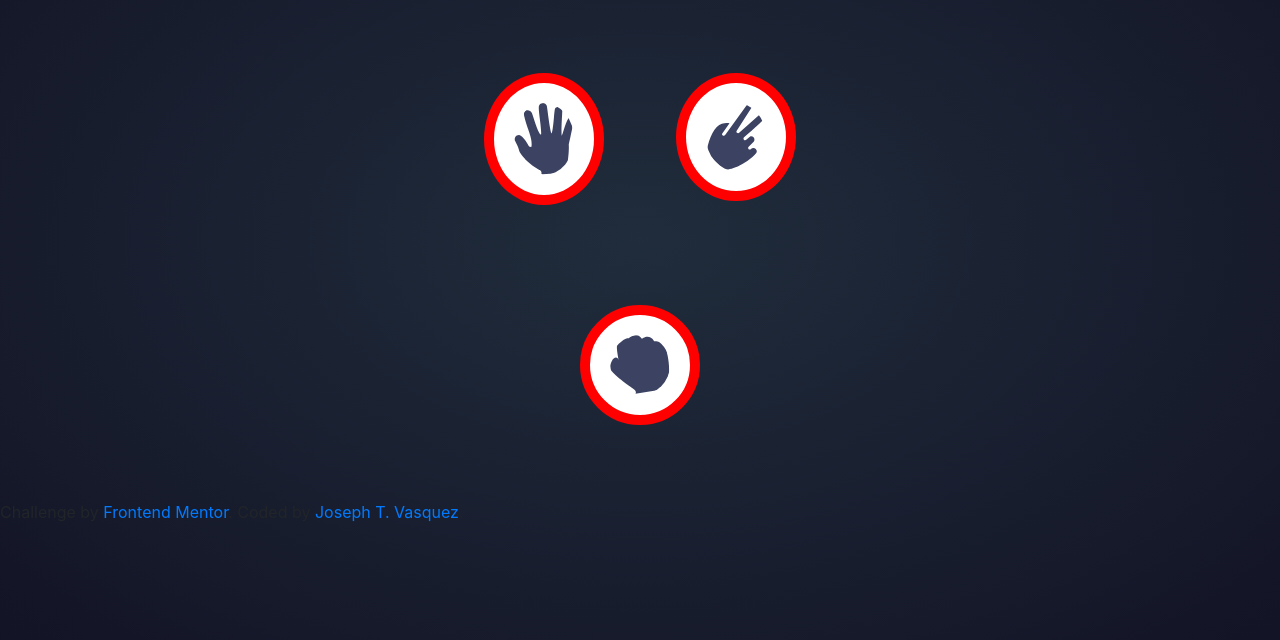
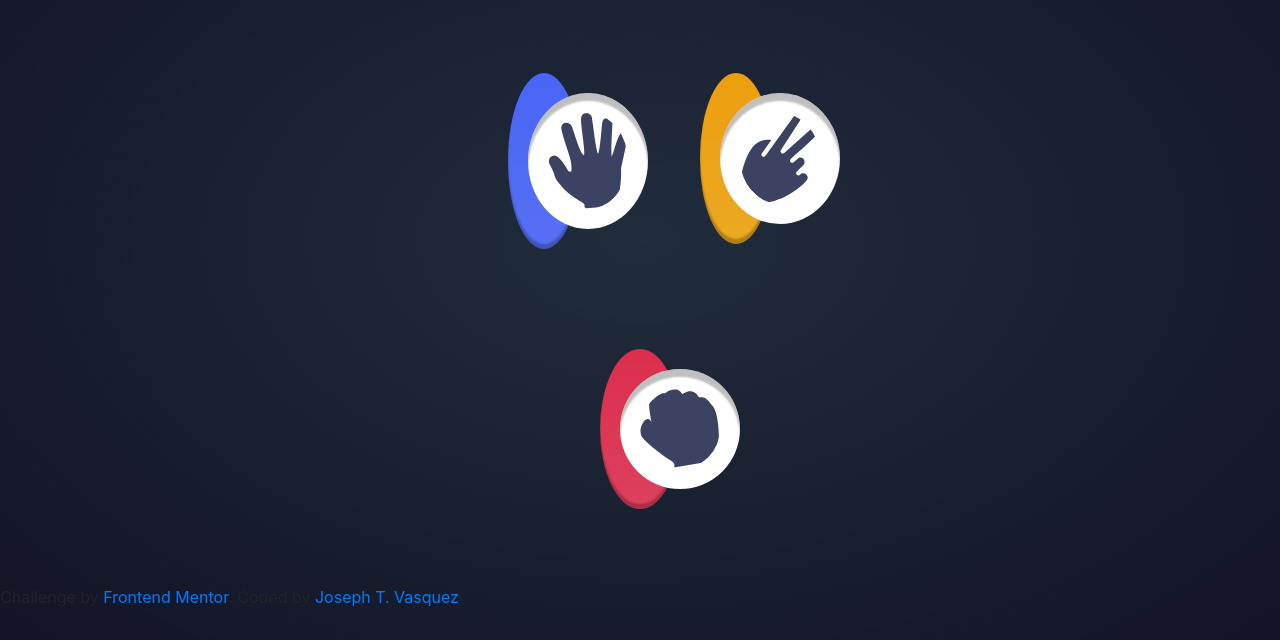
Before and after one commit to JosephThomasVasquez/FEM-RockPaperScissors, a website: page index.html in a window 1280 px wide. Shown: the part 160-800 px from the top of the page. Drawn offline with nearby package versions, Linux system fonts and the light colour scheme.

Commit message:
Added css styling and graphics to smbol buttons

```diff
--- a/css/styles.css
+++ b/css/styles.css
@@ -1,6 +1,7 @@
 
 :root {
     --fontFam: 'Barlow Semi Condensed', sans-serif;
+    --scissor-color: radial-gradient(hsl(39, 89%, 49%) 0%, hsl(40, 84%, 53%) 100%);
 }
 
 html {
@@ -61,19 +62,48 @@ body {
 }
 
 .pick-symbol {
-    color: white;
-    font-family: var(--fontFam);
     width: 100%;
     margin: 50px auto;
     text-align: center;
 }
 
+.paper-ring {
+    width: 45%;
+    background: linear-gradient(to bottom, hsl(230, 89%, 62%), hsl(230, 89%, 65%));
+    border-radius: 50%;
+    margin: auto;
+    padding: 20px;
+    box-shadow: 0px -5px 2px rgba(0,0,0, 0.25) inset;
+}
+
+.scissor-ring {
+    width: 45%;
+    background: linear-gradient(to bottom, hsl(39, 89%, 49%), hsl(40, 84%, 53%));
+    border-radius: 50%;
+    margin: auto;
+    padding: 20px;
+    box-shadow: 0px -5px 2px rgba(0,0,0, 0.25) inset;
+    text-align: center;
+}
+
+.rock-ring {
+    width: 22.5%;
+    background: linear-gradient(to bottom, hsl(349, 71%, 52%), hsl(349, 70%, 56%));
+    border-radius: 50%;
+    margin: auto;
+    padding: 20px;
+    box-shadow: 0px -5px 2px rgba(0,0,0, 0.25) inset;
+    text-align: center;
+}
+
 .symbol-bg {
     background-color: white;
-    border: solid 10px red;
     border-radius: 50%;
     padding: 20px;
+    box-shadow: 0px 8px 2px rgba(0,0,0, 0.25) inset;
+    text-align: center;
 }
+
 
 /* Text elements / InnerText */
 
--- a/index.html
+++ b/index.html
@@ -37,9 +37,18 @@
   </div>
   <div class="container picker">
     <div class="picker-container row">
-      <div class="pick-symbol col-6"><img class="symbol-bg" src="images/icon-paper.svg" alt="Paper" width="120"/></div>
-      <div class="pick-symbol col-6"><img class="symbol-bg" src="images/icon-scissors.svg" alt="Paper" width="120"/></div>
-      <div class="pick-symbol col-12"><img class="symbol-bg" src="images/icon-rock.svg" alt="Paper" width="120"/></div>
+      <div class="pick-symbol col-6">
+        <div class="paper-ring">
+          <img class="symbol-bg" src="images/icon-paper.svg" alt="Paper" width="120"/></div>
+      </div>
+      <div class="pick-symbol col-6">
+        <div class="scissor-ring">
+          <img class="symbol-bg" src="images/icon-scissors.svg" alt="Paper" width="120"/></div>
+        </div>
+      <div class="pick-symbol col-12">
+        <div class="rock-ring">
+          <img class="symbol-bg" src="images/icon-rock.svg" alt="Paper" width="120"/></div>
+        </div>
     </div>
   </div>
 
```
